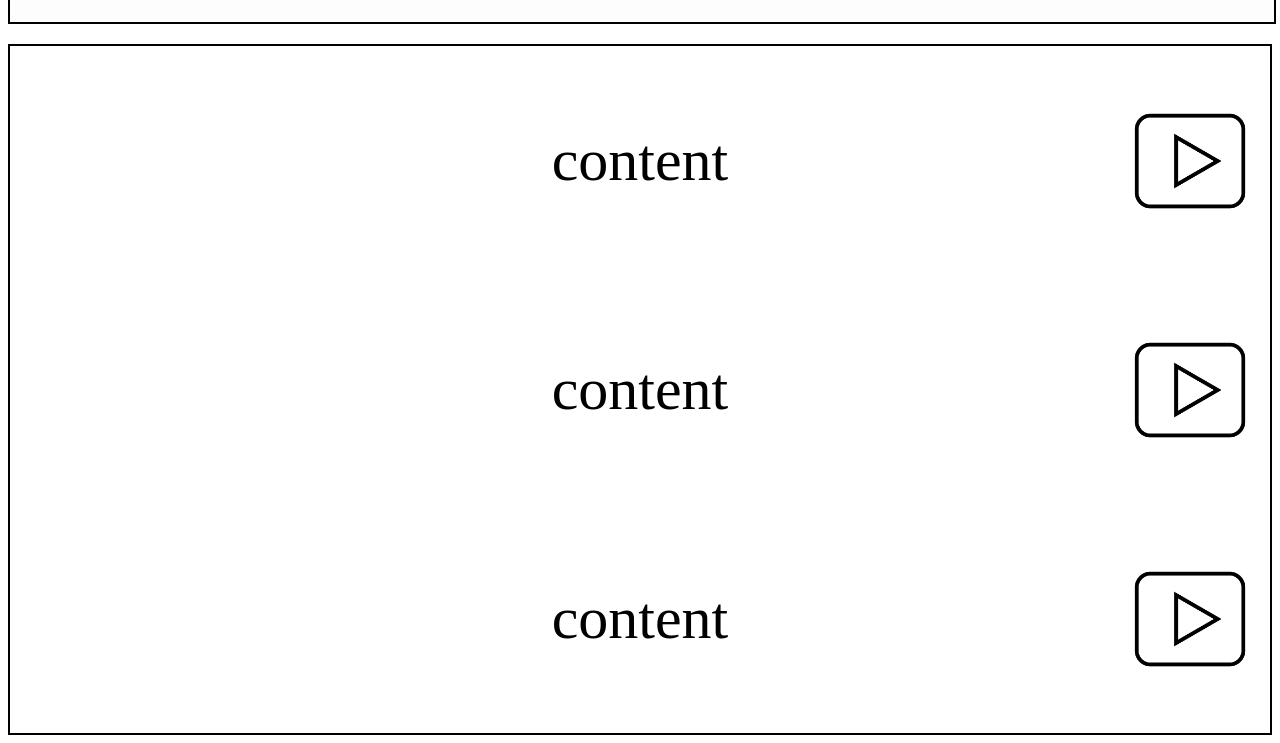
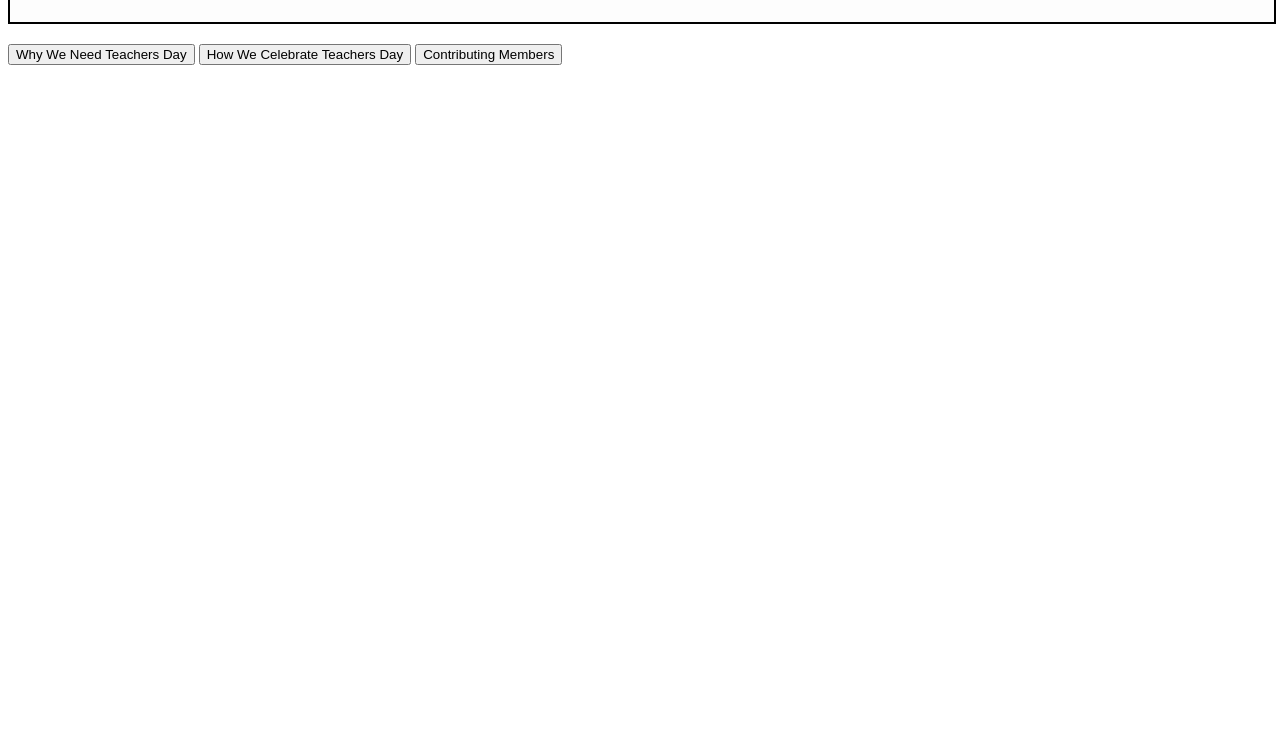
Before and after one commit to McTauYT/schoolprojectagin, a plain HTML site: page index.html in a window 1280 px wide. Shown: the part 138-881 px from the top of the page. After the commit the page ends 800 px from the top, so only its background shows below. Drawn offline with Linux system fonts and the light colour scheme.

Commit message:
Update index.html

```diff
--- a/index.html
+++ b/index.html
@@ -1,9 +1,7 @@
 <!DOCTYPE html>
 <html>
 <head>
-        <title>
-            Teachers Day Celebration
-        </title>
+    <title>Teachers Day Celebration</title>
     <link rel="stylesheet" href="style.css" />
 </head>
 <body>
@@ -11,17 +9,15 @@
         <h1>Teachers Day Celebration 2025</h1>
         <img src="wos-school-image.png">
     </div>
-        <div id="whole-content">
-        <div id="content">
-            <p id="para">content</p><img src="ved-image.png">
-        </div>
-        <div id="content">
-            <p id="para">content</p><img src="ved-image.png">
-        </div>
-        <div id="content">
-            <p id="para">content</p><img src="ved-image.png">
-        </div>
-        </div>
+
+    <nav class="navbar">
+        <button onclick="showContent('why')">Why We Need Teachers Day</button>
+        <button onclick="showContent('how')">How We Celebrate Teachers Day</button>
+        <button onclick="showContent('members')">Contributing Members</button>
+    </nav>
+
+    <div id="main-content"></div>
+
     <script src="script.js"></script>
 </body>
 </html>
```
Lines whose indentation alone changed are shown as unchanged.
